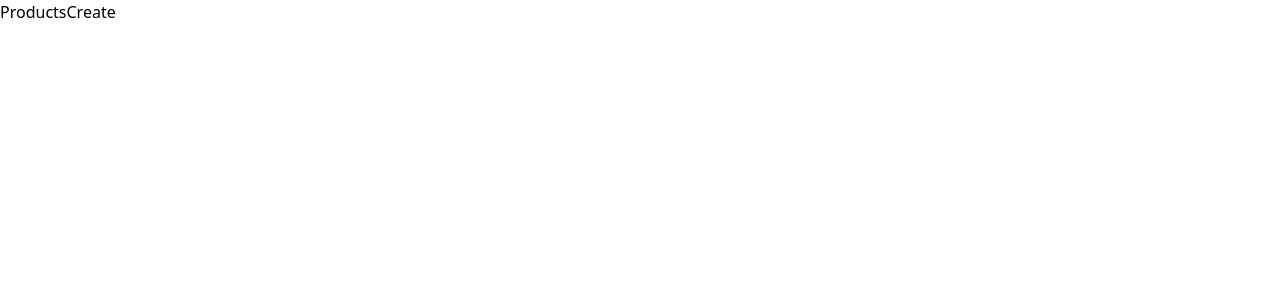
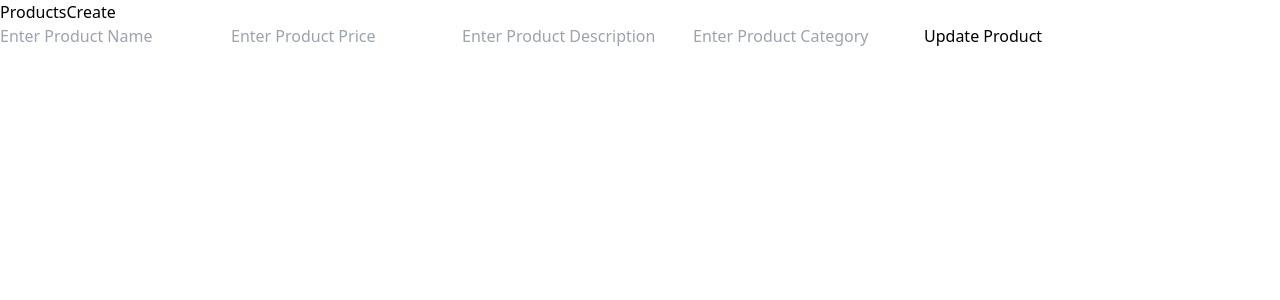
Before and after one commit to gityashh/LearnReact, a React (Vite) app: page /update/1 in a window 1280 px wide. Before the commit this address had no page. Shown: the top 300 px of the page. Built offline with nearby package versions, Linux system fonts and the light colour scheme.

Commit message:
trying redux with the app

```diff
--- a/package.json
+++ b/package.json
@@ -10,10 +10,12 @@
     "preview": "vite preview"
   },
   "dependencies": {
+    "@reduxjs/toolkit": "^2.3.0",
     "react": "^18.3.1",
     "react-dom": "^18.3.1",
     "react-hook-form": "^7.53.0",
-    "react-router-dom": "^6.27.0"
+    "react-router-dom": "^6.27.0",
+    "uuid": "^10.0.0"
   },
   "devDependencies": {
     "@eslint/js": "^9.9.0",
--- a/src/App.jsx
+++ b/src/App.jsx
@@ -3,6 +3,7 @@ import Products from './components/Products'
 import Create from './components/Create'
 import { Route, Router, Routes } from 'react-router-dom'
 import Nav from './components/Nav'
+import Update from './components/Update'
 
 const App = () => {
   return (
@@ -10,7 +11,8 @@ const App = () => {
       <Nav/>
         <Routes>
           <Route path='/' element={<Products />} />
-          <Route path='/create' element={<Create />} />
+        <Route path='/create' element={<Create />} />
+        <Route path='/update/:id' element={<Update />} />
       </Routes>
     </>
   )
--- a/src/components/Create.jsx
+++ b/src/components/Create.jsx
@@ -1,19 +1,29 @@
-import React, { useState } from 'react'
+import React, { useEffect, useState } from 'react'
+import { useNavigate } from 'react-router-dom';
+import { v4 as uuidv4 } from 'uuid';
+
 
 const Create = () => {
     const [Products, setProducts] = useState([]);
+    const navigate = useNavigate();
+    useEffect(() => {
+        const products = JSON.parse(localStorage.getItem('Products')) || [];
+        setProducts(products);
+    })
     const [Name, setName] = useState('')
     const [Price, setPrice] = useState('')
     const [Description, setDescription] = useState('')
     const [Category, setCategory] = useState('')
     const handleSubmit = (e) => {
         e.preventDefault();
-        setProducts([...Products, { Name, Price, Description, Category }]);
-        localStorage.setItem('Products', JSON.stringify([...Products, { Name, Price, Description, Category}]))
+        const id = uuidv4();
+        setProducts([...Products, { id,Name, Price, Description, Category }]);
+        localStorage.setItem('Products', JSON.stringify([...Products, { id, Name, Price, Description, Category }]))
+        navigate('/')
     }
   return (
       <div>
-          <form onSubmit={handleSubmit}>
+          <form onSubmit={handleSubmit} className='flex flex-col items-center justify-center h-screen'>
               <input onChange={(e) => setName(e.target.value)} type='text' placeholder='Enter Product Name' />
               <input onChange={(e) => setPrice(e.target.value)} type='text' placeholder='Enter Product Price' />
               <input onChange={(e) => setDescription(e.target.value)} type='text' placeholder='Enter Product Description' />
--- a/src/components/Products.jsx
+++ b/src/components/Products.jsx
@@ -1,25 +1,52 @@
-import React, { useEffect, useState } from 'react'
+import React, { useEffect, useState } from 'react';
+import { NavLink } from 'react-router-dom';
 
 const Products = () => {
-    const [Products, setProducts] = useState([]);
+  const [products, setProducts] = useState([]);
+
   useEffect(() => {
-        const products = JSON.parse(localStorage.getItem('Products')) || []; // Default to an empty array
-        setProducts(products);
+    const storedProducts = JSON.parse(localStorage.getItem('Products')) || [];
+    setProducts(storedProducts);
   }, []);
+
+  const handleDelete = (id) => {
+    const newProducts = products.filter((product) => product.id !== id);
+    setProducts(newProducts);
+    localStorage.setItem('Products', JSON.stringify(newProducts));
+  };
+
   return (
-      Products.length > 0 && (
-      <div className='flex flex-wrap w-full p-8'>
-          {Products.map(product => (
-              <div key={product.id}>
-                  <h3>{product.Name}</h3>
-                  <h5>{product.Price}</h5>
-                  <p>{product.Description}</p>
-                  <h5>{product.Category}</h5>
+    products.length > 0 ? (
+      <div className="flex flex-wrap w-full p-8 bg-gray-100">
+        {products.map((product) => (
+          <div key={product.id} className="bg-white shadow-md rounded-lg p-6 m-4 w-full md:w-1/4">
+            <h3 className="text-xl font-semibold mb-2 text-blue-600">{product.Name}</h3>
+            <h5 className="text-lg font-medium text-gray-700">Price: ${product.Price}</h5>
+            <p className="text-gray-600 my-3">{product.Description}</p>
+            <h5 className="text-sm font-medium text-gray-500">Category: {product.Category}</h5>
+            <div className="mt-4 flex justify-between items-center">
+              <button
+                onClick={() => handleDelete(product.id)}
+                className="px-4 py-2 text-white bg-red-500 rounded hover:bg-red-600"
+              >
+                Delete
+              </button>
+              <NavLink
+                to={`/update/${product.id}`}
+                className="px-4 py-2 text-white bg-blue-500 rounded hover:bg-blue-600"
+              >
+                Update
+              </NavLink>
+            </div>
           </div>
         ))}
       </div>
+    ) : (
+      <div className="text-center p-8 text-gray-600">
+        No products available. Please add some products to display.
+      </div>
     )
-  )
-}
+  );
+};
 
-export default Products
+export default Products;
--- /dev/null
+++ b/src/components/Update.jsx
@@ -0,0 +1,65 @@
+import React, { useEffect, useState } from "react";
+import { Navigate, useNavigate, useParams } from "react-router-dom";
+
+const Update = () => {
+    const { id } = useParams();
+    const navigate = useNavigate();
+  const [Products, setProducts] = useState([]);
+  const [Name, setName] = useState("");
+  const [Price, setPrice] = useState("");
+  const [Description, setDescription] = useState("");
+  const [Category, setCategory] = useState("");
+  useEffect(() => {
+      const products = JSON.parse(localStorage.getItem("Products")) || [];
+      console.log(id);
+    setProducts(products);
+    const product = products.find((product) => product.id === id);
+    if (product) {
+      setName(product.Name);
+      setPrice(product.Price);
+      setDescription(product.Description);
+      setCategory(product.Category);
+    }
+  }, []);
+  const handleSubmit = (e) => {
+    e.preventDefault();
+    const updatedProducts = Products.map((products) =>
+      products.id === id ? { Name, Price, Description, Category, id } : products
+    );
+      localStorage.setItem("Products", JSON.stringify(updatedProducts));
+      navigate('/');
+  };
+  return (
+    <div className='flex flex-col items-center justify-center h-screen'>
+      <form onSubmit={handleSubmit}>
+        <input
+          onChange={(e) => setName(e.target.value)}
+          defaultValue={Name}
+          type="text"
+          placeholder="Enter Product Name"
+        />
+        <input
+          onChange={(e) => setPrice(e.target.value)}
+          defaultValue={Price}
+          type="text"
+          placeholder="Enter Product Price"
+        />
+        <input
+          onChange={(e) => setDescription(e.target.value)}
+          defaultValue={Description}
+          type="text"
+          placeholder="Enter Product Description"
+        />
+        <input
+          onChange={(e) => setCategory(e.target.value)}
+          defaultValue={Category}
+          type="text"
+          placeholder="Enter Product Category"
+        />
+        <button type="submit">Update Product</button>
+      </form>
+    </div>
+  );
+};
+
+export default Update;
```
Also changed, not shown: src/Store/Slices/Products.jsx (added, +15 -0 lines), src/Store/store.jsx (added, +7 -0 lines), 1 other file (tests, documents, lock files or other folders). Lines whose indentation alone changed are shown as unchanged.
